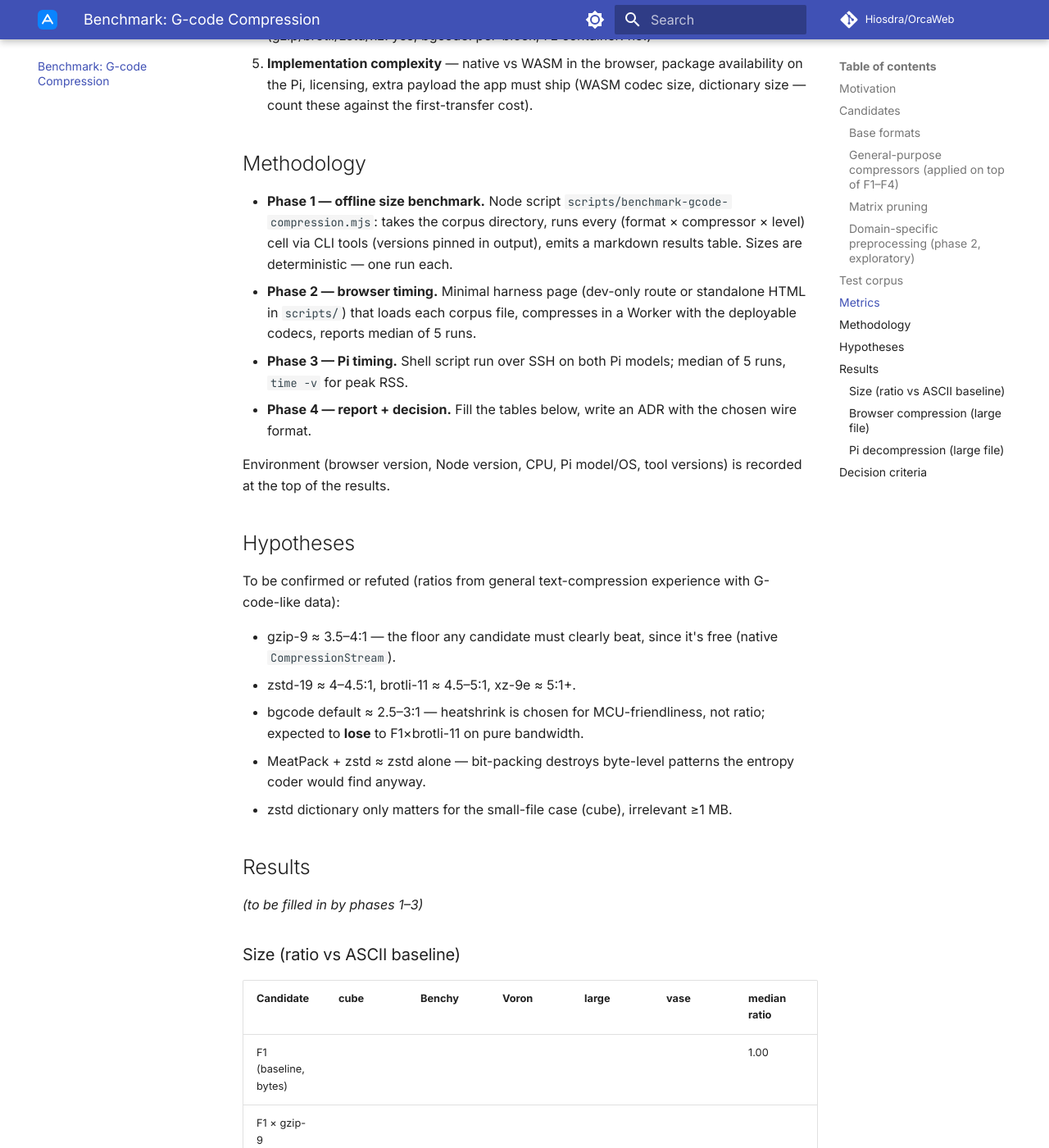
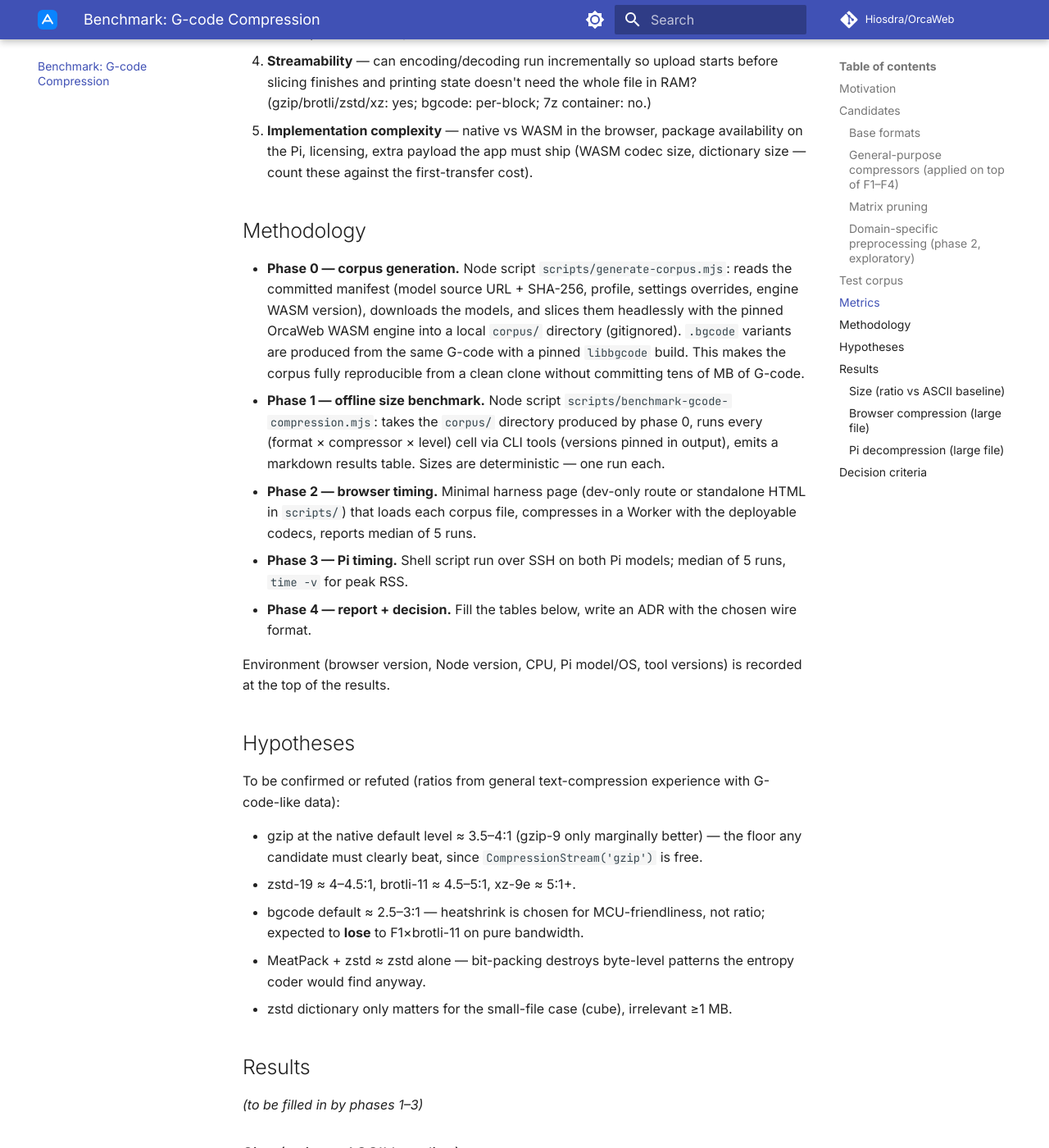
Before and after one commit to Hiosdra/OrcaWeb, an MkDocs documentation site: the page built from mkdocs-docs/gcode-compression-benchmark.md, in a window 1280 px wide and 1400 px high, scrolled down 3539 px. Shown: the whole window at 82% size. Built offline with MkDocs 1.6.1 and Material for MkDocs 9.7.7, drawn with Linux system fonts in a browser that asks for light colours; comment, search, counter and statistics services are not loaded; some of the changed text lies outside the part shown.

Commit message:
docs: address review — gzip levels in browser, ASCII F4-raw label, corpus generation phase
Co-Authored-By: Claude Fable 5 <noreply@anthropic.com>
Claude-Session: https://claude.ai/code/session_01JFezC4Q23LtM1wrGT27qJY

```diff
--- a/mkdocs-docs/gcode-compression-benchmark.md
+++ b/mkdocs-docs/gcode-compression-benchmark.md
@@ -26,13 +26,13 @@ Plain ASCII G-code is extremely redundant (repeated `G1 X.. Y.. E..` tokens, mon
 | F1 | ASCII G-code | **Baseline.** Output of the OrcaWeb engine as-is |
 | F2 | ASCII G-code, comments stripped | Slicer comments are large (`; feature`, config block); strip everything except the header/config needed by the firmware or ship metadata out-of-band |
 | F3 | [MeatPack](https://github.com/scottmudge/OctoPrint-MeatPack) | 4-bit packing of the 15 most common G-code characters; used by PrusaLink/OctoPrint; streams trivially |
-| F4 | [Prusa Binary G-code](https://github.com/prusa3d/libbgcode) (`.bgcode`) | Block-structured binary container. Per-block compression: `none` / `deflate` / `heatshrink 11,4` / `heatshrink 12,4`; G-code blocks additionally MeatPack-encoded. Test the default profile **and** a variant with internal compression disabled (F4ᵘ) to allow an external compressor to work on raw blocks |
+| F4 | [Prusa Binary G-code](https://github.com/prusa3d/libbgcode) (`.bgcode`) | Block-structured binary container. Per-block compression: `none` / `deflate` / `heatshrink 11,4` / `heatshrink 12,4`; G-code blocks additionally MeatPack-encoded. Test the default profile **and** a variant with internal compression disabled (F4-raw) to allow an external compressor to work on raw blocks |
 
 ### General-purpose compressors (applied on top of F1–F4)
 
 | # | Compressor | Levels to test | Browser-side encoder | Pi-side decoder |
 |---|-----------|----------------|----------------------|-----------------|
-| C1 | gzip (deflate) | 1, 6, 9 | **native** `CompressionStream('gzip')` | zlib (everywhere) |
+| C1 | gzip (deflate) | 1, 6, 9 | **native** `CompressionStream('gzip')` for the default level (no level parameter in the API, ~6); levels 1/9 via WASM/JS ([fflate](https://github.com/101arrowz/fflate) or pako) and offline | zlib (everywhere) |
 | C2 | Brotli | 5, 9, 11 | WASM ([brotli-wasm](https://github.com/httptoolkit/brotli-wasm)) | `brotli` package |
 | C3 | Zstandard | 3, 12, 19, 22 (`--ultra`) | WASM ([fzstd/zstd-wasm](https://github.com/OneIdentity/zstd-js) or similar) | `zstd` (apt) |
 | C4 | Zstandard + trained dictionary | 19 + 64 KB dict | WASM, dict shipped with the app | `zstd -D` |
@@ -81,7 +81,8 @@ Each sliced in **two flavors**: Marlin and Klipper (different verbosity), giving
 
 ## Methodology
 
-- **Phase 1 — offline size benchmark.** Node script `scripts/benchmark-gcode-compression.mjs`: takes the corpus directory, runs every (format × compressor × level) cell via CLI tools (versions pinned in output), emits a markdown results table. Sizes are deterministic — one run each.
+- **Phase 0 — corpus generation.** Node script `scripts/generate-corpus.mjs`: reads the committed manifest (model source URL + SHA-256, profile, settings overrides, engine WASM version), downloads the models, and slices them headlessly with the pinned OrcaWeb WASM engine into a local `corpus/` directory (gitignored). `.bgcode` variants are produced from the same G-code with a pinned `libbgcode` build. This makes the corpus fully reproducible from a clean clone without committing tens of MB of G-code.
+- **Phase 1 — offline size benchmark.** Node script `scripts/benchmark-gcode-compression.mjs`: takes the `corpus/` directory produced by phase 0, runs every (format × compressor × level) cell via CLI tools (versions pinned in output), emits a markdown results table. Sizes are deterministic — one run each.
 - **Phase 2 — browser timing.** Minimal harness page (dev-only route or standalone HTML in `scripts/`) that loads each corpus file, compresses in a Worker with the deployable codecs, reports median of 5 runs.
 - **Phase 3 — Pi timing.** Shell script run over SSH on both Pi models; median of 5 runs, `time -v` for peak RSS.
 - **Phase 4 — report + decision.** Fill the tables below, write an ADR with the chosen wire format.
@@ -92,7 +93,7 @@ Environment (browser version, Node version, CPU, Pi model/OS, tool versions) is
 
 To be confirmed or refuted (ratios from general text-compression experience with G-code-like data):
 
-- gzip-9 ≈ 3.5–4:1 — the floor any candidate must clearly beat, since it's free (native `CompressionStream`).
+- gzip at the native default level ≈ 3.5–4:1 (gzip-9 only marginally better) — the floor any candidate must clearly beat, since `CompressionStream('gzip')` is free.
 - zstd-19 ≈ 4–4.5:1, brotli-11 ≈ 4.5–5:1, xz-9e ≈ 5:1+.
 - bgcode default ≈ 2.5–3:1 — heatshrink is chosen for MCU-friendliness, not ratio; expected to **lose** to F1×brotli-11 on pure bandwidth.
 - MeatPack + zstd ≈ zstd alone — bit-packing destroys byte-level patterns the entropy coder would find anyway.
```
Also changed, not shown: other parts of mkdocs-docs/gcode-compression-benchmark.md (+2 -2 lines).
